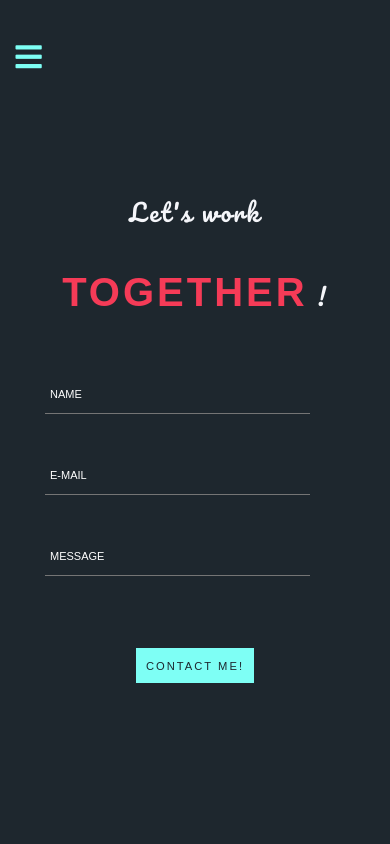
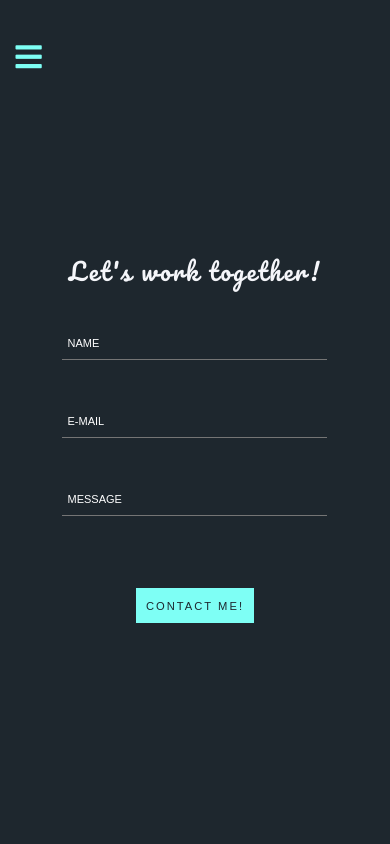
Before and after one commit to d-milisits/portfolio, a PHP site: page /mail.html in a window 390 px wide. Run offline with PHP 8.4, Linux system fonts and the light colour scheme; some libraries are stand-ins or nearby versions.

Commit message:
completed mail mobile styling

```diff
--- a/css/mail.css
+++ b/css/mail.css
@@ -25,6 +25,7 @@
   align-items: center;
   justify-content: center;
   margin: 8%;
+  width:100%;
 }
 span {
   font-size: 5rem;
@@ -193,10 +194,14 @@ input:focus ~ .highlight {
     font-size: 4rem;
   }
   input {
-    font-size:15px;
+    font-size:13px;
     width:275px;
   }
   label {
+    font-size:13px;
+  }
+  .bar 	{ position:relative; display:block; width:100%; }
+  input:focus ~ label, input:valid ~ label 		{
     font-size:13px;
   }
 }
@@ -211,10 +216,16 @@ input:focus ~ .highlight {
     font-size: 2.5rem;
   }
   input {
-    font-size:13px;
+    font-size:11px;
     width:250px;
   }
   label {
     font-size:11px;
   }
+  input:focus ~ label, input:valid ~ label 		{
+    font-size:11px;
+  }
+  .email-form {
+    margin-left:0;
+  }
 }
--- a/mail.html
+++ b/mail.html
@@ -29,7 +29,7 @@
       <form action="https://formspree.io/danthedev9557@gmail.com" method="POST">
         <div class="email-form">
           <div class="animate__animated animate__fadeInDown">
-            <h1 class="work-together"><span class="cursive">Let's work</span><br><span class="red">together<span class="white"><span class="cursive exc">!</span></span></span></h1>
+            <h1 class="work-together"><span class="cursive">Let's work together!</span></h1>
           </div>
           <div id="error" class="error">
             <p class="error-message">Please fill out all required fields!</p>
```
